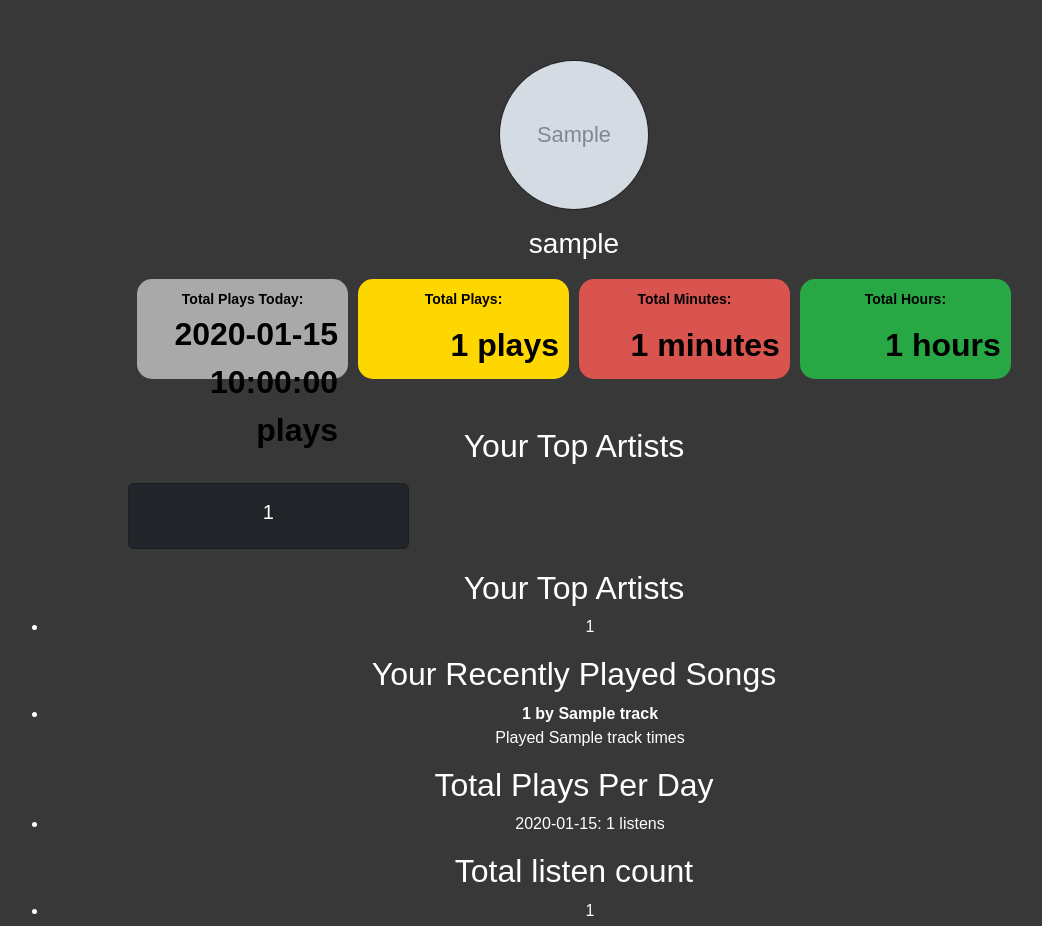
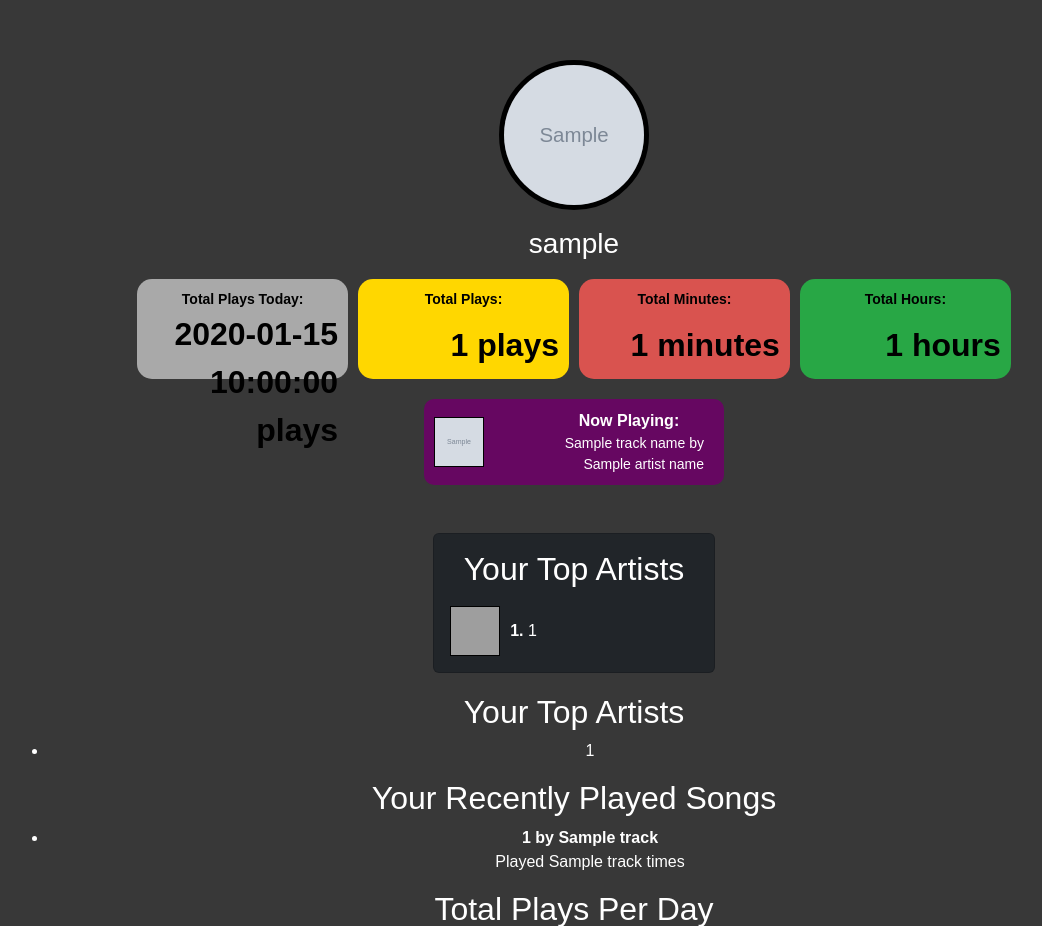
Before and after one commit to Kvezerelinika/Spotify-Stats-demo, a FastAPI app: template app/templates/dashboard.html in a window 1280 px wide. Shown: the part 56-982 px from the top of the page, without its empty margins (66-1108 px from the left). Run offline with FastAPI, Linux system fonts and the light colour scheme; the template is opened without the code that fills it: most values are stand-ins (such as "Sample title", 1, 10 or a date in 2020); grey boxes marked "Sample" are stand-in pictures; grey boxes are pictures that could not be loaded.

Commit message:
added playing now and top tracks design

```diff
--- a/app/main.py
+++ b/app/main.py
@@ -170,7 +170,7 @@ async def dashboard(request: Request):
     top_artists = await get_top_artists(token)
     top_artists_to_database(top_artists, user_id)
 
-    cursor.execute("SELECT artist_name FROM users_top_artists WHERE user_id = %s ORDER BY id ASC;", (user_id,))
+    cursor.execute("SELECT artist_name, image_url FROM users_top_artists WHERE user_id = %s ORDER BY id ASC;", (user_id,))
     top_artist_list = cursor.fetchall()
 
     # top tracks
@@ -198,6 +198,15 @@ async def dashboard(request: Request):
     today = datetime.today().date()  # Get today's date
     cursor.execute("""SELECT COUNT(*) FROM listening_history WHERE user_id = %s AND DATE(played_at) = %s;""", (user_id, today))
     total_play_today = cursor.fetchone()[0] or 0
+
+    cursor.execute("SELECT track_name AS current_track_name, artist_name AS current_artist_name, album_image_url AS current_album_image_url FROM listening_history WHERE user_id = %s ORDER BY played_at DESC LIMIT 1;", (user_id,))
+    album_img = None
+
+    if user_id:
+        cursor.execute("SELECT track_name, artist_name, album_image_url FROM listening_history WHERE user_id = %s ORDER BY played_at DESC LIMIT 1;", (user_id,))
+        playing_now_data = cursor.fetchone()
+        if playing_now_data:
+            track_name, artist_name, album_img = playing_now_data
 
     # Calculate total duration using a single SQL query
     cursor.execute("""
@@ -248,6 +257,9 @@ async def dashboard(request: Request):
             "total_listened_hours": total_listened_hours,
             "daily_listening_time": daily_listening_time,
             "user_image": user_image,
-            "user_name": user_name
+            "user_name": user_name,
+            "track_name": track_name,
+            "artist_name": artist_name,
+            "album_img": album_img
         }
     )
--- a/app/static/CSS/style.css
+++ b/app/static/CSS/style.css
@@ -29,7 +29,7 @@ h2, ul, li {
     object-fit: cover;
     object-position: top;
     border-radius: 50%;
-    border: 10px solid red;
+    border: 5px solid rgb(0, 0, 0);
 }
 
 .user-title {
@@ -73,7 +73,8 @@ h2, ul, li {
 .yellow { background-color: #FFD700; }
 .red { background-color: #D9534F; }
 .green { background-color: #28A745; }
-.blue { background-color: #6C757D; }
+.blue { background-color: #4383bb; }
+.now-playing { background-color: #af1c77; }
 
 /* Mobile adjustments */
 @media (max-width: 800px) {
@@ -95,8 +96,91 @@ h2, ul, li {
     grid-gap: 10px;
     width: 80%;
     max-width: 1200px;
+    margin: 20px auto; /* Center the element horizontally and add space above and below */
+    align-content: center;
+    justify-content: center; /* Center the grid items horizontally */
+}
+
+.container-top-artists img {
+    width: 50px;
+    height: 50px;
+    object-fit: cover;
+    object-position: top;
+    border: 1px solid rgb(0, 0, 0);
+    border-radius: 50%;
+    border-radius: 0 !important; /* Force square shape */
+}
+
+.card-body {
+    display: flex;
+    flex-direction: column;
+    gap: 10px;
+    counter-reset: artist-counter; /* Reset counter */
+}
+
+.artist-item {
+    display: flex;
+    align-items: center;
+    gap: 10px;
+    counter-increment: artist-counter; /* Increment counter */
+}
+
+.artist-item span::before {
+    content: counter(artist-counter) ". "; /* Add number before artist name */
+    font-weight: bold;
+}
+
+.artist-item img {
+    width: 50px;
+    height: 50px;
+    object-fit: cover;
+    object-position: top;
+    border: 1px solid rgb(0, 0, 0);
+    border-radius: 0 !important; /* Ensure square shape */
+}
+
+
+
+
+.now-playing {
+    display: flex;
+    align-items: center;
+    justify-content: center;
+    width: 80%;
+    max-width: 300px;
+    max-height: 100px;
     margin: auto;
     margin-bottom: 20px; /* Space between the dashboard and footer */
-    margin-top: 20px; /* Space between the dashboard and footer */
-    align-content: center;
+    background-color: #660761; /* Background color for the box */
+    padding: 10px;
+    border-radius: 10px;
 }
+
+.now-playing img {
+    width: 50px;
+    height: 50px;
+    object-fit: cover;
+    object-position: top;
+    border: 1px solid rgb(0, 0, 0);
+    margin-right: 60px; /* Space between the image and text */
+}
+
+.now-playing .text-container {
+    display: flex;
+    flex-direction: column;
+    justify-content: center;
+}
+
+.now-playing .title { /* Title of the box */
+    font-weight: bold;
+    color: #ffffff; /* White text color */
+    font-size: 16px;
+    margin-right: 10px; /* Space between the image and text */
+    margin-left: 10px; /* Space between the image and text */
+}
+
+.now-playing .number { /* artist and song name in the box */
+    color: #fff; /* White text color */
+    font-size: 14px;
+    margin-right: 10px; /* Space between the image and text */
+}
--- a/app/templates/dashboard.html
+++ b/app/templates/dashboard.html
@@ -9,7 +9,7 @@
 <div class="container mt-5 text-center text-white">
     <!-- Profile Picture with Black Stroke Border -->
     <div class="profile-container" style="display: inline-block; position: relative;">
-        <img src="{{ user_image }}" alt="Profile Image" class="rounded-circle border border-dark">
+        <img src="{{ user_image }}" alt="Profile Image" class="profile-img">
     </div>
     <div class="user-title">
         <h3 class="mt-3">{{ user_name }}</h3>
@@ -35,27 +35,43 @@
     </div>
 </div>
 
+
+<div class="now-playing">
+    <img src="{{ album_img }}" alt="Album Image">
+    <div class="text-container">
+        <span class="title">Now Playing:</span>
+        <span class="number">{{ track_name }} by {{ artist_name }}</span>
+    </div>
+</div>
+
+
+
 <div class="container-top-artists mt-5 text-center text-white">
-    <h2>Your Top Artists</h2>
     {% if top_artist_list %}
-        <div class="row">
-
-                <div class="col-4">
-                    <div class="card bg-dark text-white">
-                        <div class="card-body">
+        <div class="row justify-content-center">
+            <div class="col-4">
+                <div class="card bg-dark text-white mx-auto">
+                    <div class="card-body">
+                        <h2>Your Top Artists</h2>
+                        <div class="artist-list">
                             {% for artist in top_artist_list %}
-                            <h5 class="card-title   ">
-                                {{ artist[0] }}</h5>  {# artist is a tuple (artist_name, artist_id, artist_popularity), artist[0] extracts the artist name #}
+                                <div class="artist-item">
+                                    <img src="{{ artist[1] }}" alt="{{ artist[0] }}">
+                                    <span class="artist-name">{{ artist[0] }}</span>
+                                </div>
                             {% endfor %}
+                        </div>
+                    </div>
+                </div>
+            </div>
+        </div>
     {% else %}
         <p>No data available. Try logging in with Spotify.</p>
     {% endif %}
-                        </div>
-                    </div>
-                </div>
-        </div>
-    </div>
 </div>
+
+
+
 
 
 
```
Also changed, not shown: 1 other file.
